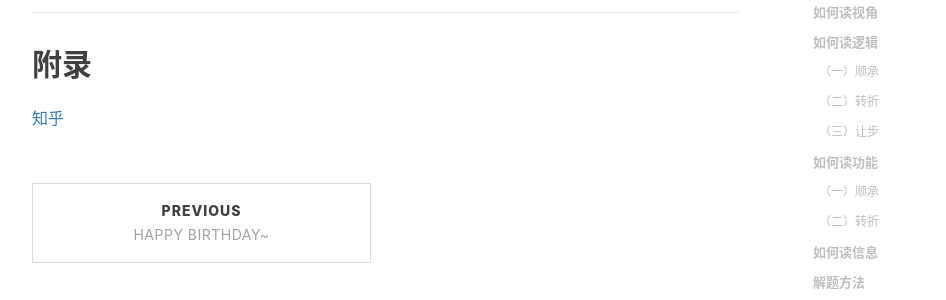
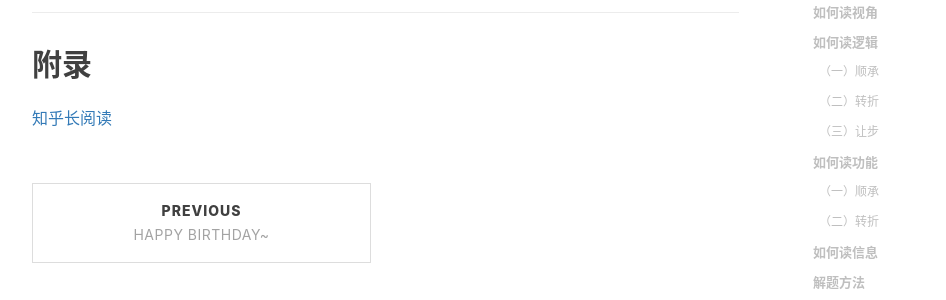
Before and after one commit to MessiahChen/MessiahChen.github.io, a Jekyll site: the page built from _posts/2020-08-08-GRE-V2.markdown, in a window 1280 px wide and 900 px high, scrolled down 6512 px. Shown: the part 152-452 px from the top of the window, without its empty margins (233-1179 px from the left). Built offline with Jekyll 4.4.1, drawn with Linux system fonts in a browser that asks for light colours; nearby versions of some CDN libraries; comment, search, counter and statistics services are not loaded.

Commit message:
update post

```diff
--- a/_posts/2020-08-08-GRE-V2.markdown
+++ b/_posts/2020-08-08-GRE-V2.markdown
@@ -189,4 +189,4 @@ tags:
 
 ## 附录
 
-[知乎](https://www.zhihu.com/question/23375934)
+[知乎长阅读](https://www.zhihu.com/question/23375934)
```
